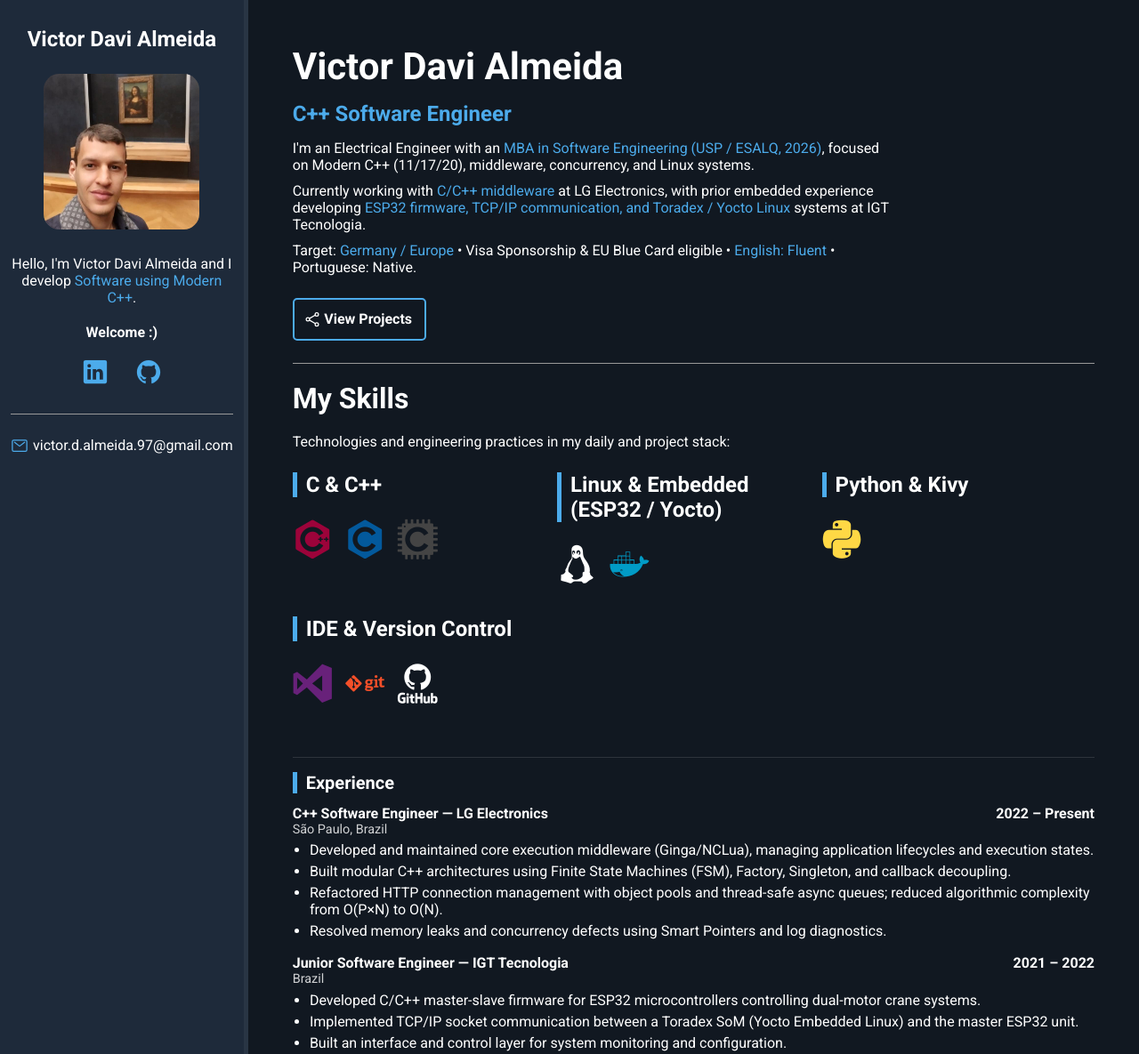
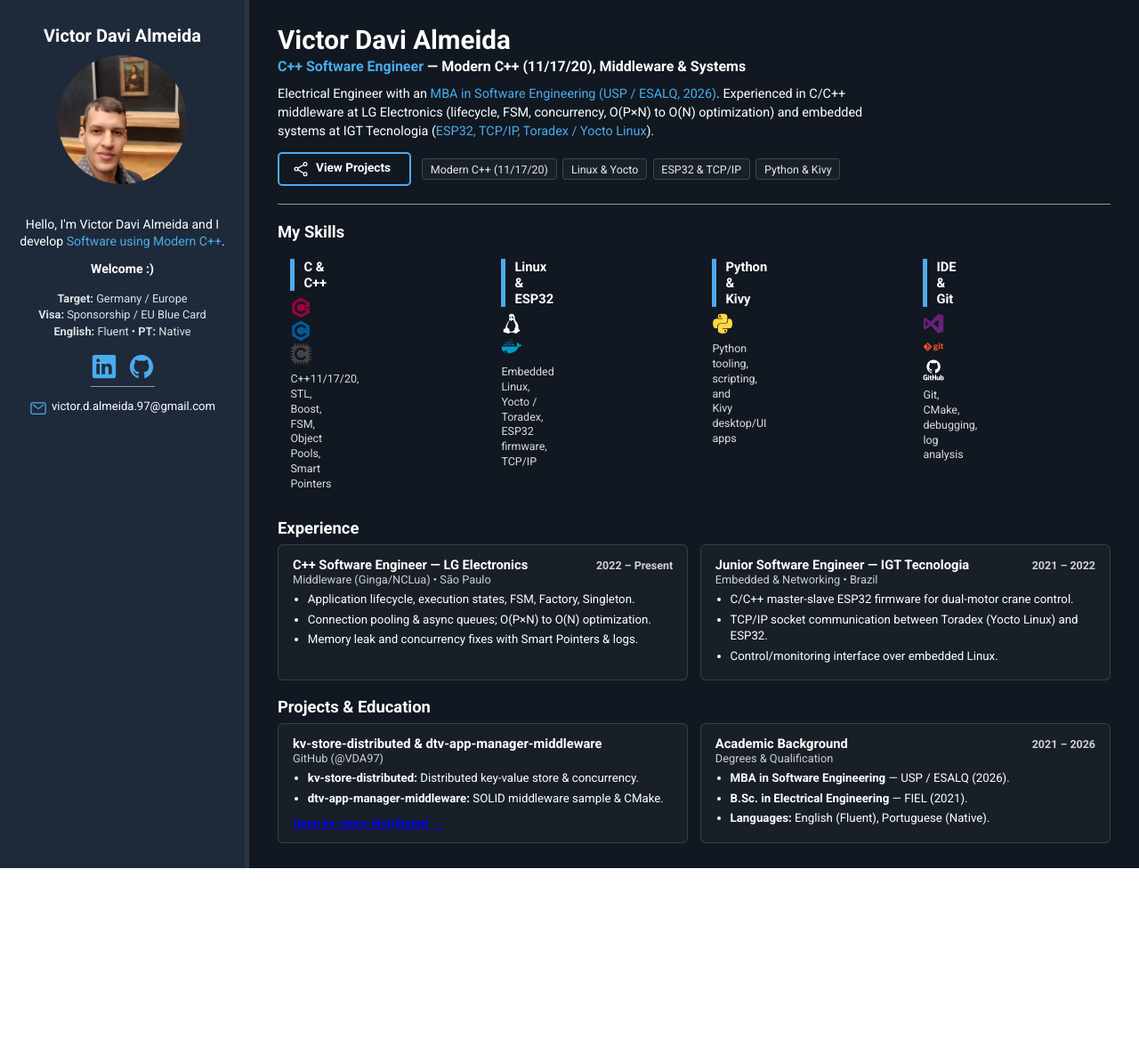
Before and after one commit to VDA97/VDA97.github.io, a plain HTML site: page index.html in a window 1280 px wide. Shown: the top 1185 px of the page at 89% size. After the commit the page ends 976 px from the top, so only its background shows below. Drawn offline with nearby package versions, Linux system fonts and the light colour scheme.

Commit message:
Enhance layout and content in index.html
Updated the layout and styling of the bio section, added skills and experience cards, and improved project descriptions.

```diff
--- a/index.html
+++ b/index.html
@@ -14,33 +14,193 @@
     <!--CSS Project-->
     <link rel="stylesheet" href="css/styles.css">
     <style>
-        /* Complementos leves sem quebrar seu css/styles.css */
-        .cv-block {
-            margin-top: 1.5rem;
-            padding-top: 1rem;
-            border-top: 1px solid rgba(255, 255, 255, 0.12);
+        /* Layout compacto, ícones contidos e blocos lado a lado */
+        #container {
+            display: flex;
+            min-height: 100vh;
         }
-        .cv-item {
-            margin-bottom: 1.1rem;
+        #bio-container {
+            flex: 0 0 280px;
+            padding: 1.75rem 1.25rem;
+            display: flex;
+            flex-direction: column;
+            align-items: center;
+            text-align: center;
+            gap: 0.65rem;
         }
-        .cv-item-header {
+        #bio-container h2 {
+            font-size: 1.25rem;
+            margin: 0;
+        }
+        #bio-image {
+            width: 145px;
+            height: 145px;
+            object-fit: cover;
+            border-radius: 50%;
+        }
+        #bio-container p {
+            font-size: 0.88rem;
+            line-height: 1.4;
+            margin: 0;
+        }
+        .side-meta {
+            font-size: 0.8rem;
+            opacity: 0.85;
+            line-height: 1.45;
+            margin-top: 0.25rem;
+        }
+        #social-container {
+            list-style: none;
+            padding: 0;
+            margin: 0.25rem 0;
+            display: flex;
+            gap: 0.75rem;
+            font-size: 1.3rem;
+        }
+        #email-container {
+            font-size: 0.82rem;
+            word-break: break-all;
+        }
+
+        #about-container {
+            flex: 1;
+            padding: 1.75rem 2rem;
+            max-width: 1120px;
+        }
+        #name {
+            font-size: 1.85rem;
+            margin: 0 0 0.2rem 0;
+        }
+        #title {
+            font-size: 1rem;
+            margin: 0 0 0.75rem 0;
+        }
+        .description {
+            font-size: 0.9rem;
+            line-height: 1.45;
+            margin: 0 0 0.55rem 0;
+        }
+        .top-actions {
+            display: flex;
+            align-items: center;
+            flex-wrap: wrap;
+            gap: 0.75rem;
+            margin: 0.75rem 0 1.25rem 0;
+        }
+        #btn-projects {
+            margin: 0;
+            padding: 0.45rem 0.9rem;
+            font-size: 0.85rem;
+        }
+        .pill-row {
+            display: flex;
+            flex-wrap: wrap;
+            gap: 0.4rem;
+            font-size: 0.78rem;
+            opacity: 0.9;
+        }
+        .pill {
+            padding: 0.2rem 0.55rem;
+            border-radius: 4px;
+            border: 1px solid rgba(255, 255, 255, 0.18);
+            background: rgba(255, 255, 255, 0.04);
+        }
+
+        #skills-section-title,
+        .section-heading {
+            font-size: 1.15rem;
+            margin: 1.15rem 0 0.5rem 0;
+        }
+
+        /* Ícones compactos para não inflar o layout */
+        #skills-container {
+            display: grid;
+            grid-template-columns: repeat(auto-fit, minmax(210px, 1fr));
+            gap: 0.75rem;
+            margin-top: 0.4rem;
+        }
+        .skills-box {
+            padding: 0.75rem 0.9rem;
+            margin: 0;
+        }
+        .skills-title {
+            font-size: 0.92rem;
+            margin-bottom: 0.4rem;
+        }
+        .skills-box i {
+            font-size: 1.45rem;
+            margin-right: 0.35rem;
+        }
+        .skill-note {
+            font-size: 0.78rem;
+            opacity: 0.85;
+            margin-top: 0.4rem;
+            line-height: 1.35;
+        }
+
+        /* Experiência, formação e projetos lado a lado */
+        .two-col-grid {
+            display: grid;
+            grid-template-columns: repeat(auto-fit, minmax(320px, 1fr));
+            gap: 0.85rem;
+            margin-top: 0.4rem;
+        }
+        .compact-card {
+            padding: 0.8rem 1rem;
+            border-radius: 6px;
+            border: 1px solid rgba(255, 255, 255, 0.14);
+            background: rgba(255, 255, 255, 0.03);
+        }
+        .card-head {
             display: flex;
             justify-content: space-between;
-            flex-wrap: wrap;
+            align-items: baseline;
             gap: 0.5rem;
+            font-size: 0.92rem;
             font-weight: 700;
         }
-        .cv-sub {
-            font-size: 0.9rem;
+        .card-period {
+            font-size: 0.78rem;
             opacity: 0.8;
-            margin-bottom: 0.35rem;
+            white-space: nowrap;
         }
-        .cv-list {
-            padding-left: 1.2rem;
-            margin-top: 0.25rem;
+        .card-sub {
+            font-size: 0.8rem;
+            opacity: 0.78;
+            margin-bottom: 0.4rem;
         }
-        .cv-list li {
-            margin-bottom: 0.3rem;
+        .compact-list {
+            padding-left: 1.05rem;
+            margin: 0;
+            font-size: 0.83rem;
+            line-height: 1.4;
+        }
+        .compact-list li {
+            margin-bottom: 0.25rem;
+        }
+        .compact-card a {
+            display: inline-block;
+            margin-top: 0.4rem;
+            font-size: 0.82rem;
+            font-weight: 700;
+        }
+
+        @media (max-width: 820px) {
+            #container {
+                flex-direction: column;
+            }
+            #bio-container {
+                flex: none;
+                width: 100%;
+                padding: 1.25rem 1rem;
+            }
+            #bio-image {
+                width: 115px;
+                height: 115px;
+            }
+            #about-container {
+                padding: 1.25rem 1rem;
+            }
         }
     </style>
 </head>
@@ -51,6 +211,13 @@
             <img id="bio-image" src="img/GitphotoVictor.jpg" alt="Victor Davi Almeida">
             <p>Hello, I'm Victor Davi Almeida and I develop <span class="highlight">Software using Modern C++</span>.</p>
             <p id="welcome-text">Welcome :)</p>
+
+            <div class="side-meta">
+                <div><strong>Target:</strong> Germany / Europe</div>
+                <div><strong>Visa:</strong> Sponsorship / EU Blue Card</div>
+                <div><strong>English:</strong> Fluent &bull; <strong>PT:</strong> Native</div>
+            </div>
+
             <ul id="social-container">
                 <li>
                     <a href="https://www.linkedin.com/in/victor-davi-almeida-660993386/" target="_blank" rel="noopener noreferrer" aria-label="LinkedIn">
@@ -63,6 +230,7 @@
                     </a>
                 </li>
             </ul>
+
             <div id="email-container">
                 <ion-icon name="mail-outline"></ion-icon>
                 <a href="mailto:victor.d.almeida.97@gmail.com">victor.d.almeida.97@gmail.com</a>
@@ -71,93 +239,106 @@
 
         <section id="about-container">
             <h1 id="name">Victor Davi Almeida</h1>
-            <p id="title"><span class="highlight">C++ Software Engineer</span></p>
+            <p id="title"><span class="highlight">C++ Software Engineer</span> &mdash; Modern C++ (11/17/20), Middleware &amp; Systems</p>
             <p class="description">
-                I'm an Electrical Engineer with an <span class="highlight">MBA in Software Engineering (USP / ESALQ, 2026)</span>, focused on Modern C++ (11/17/20), middleware, concurrency, and Linux systems.
-            </p>
-            <p class="description">
-                Currently working with <span class="highlight">C/C++ middleware</span> at LG Electronics, with prior embedded experience developing <span class="highlight">ESP32 firmware, TCP/IP communication, and Toradex / Yocto Linux</span> systems at IGT Tecnologia.
-            </p>
-            <p class="description">
-                Target: <span class="highlight">Germany / Europe</span> &bull; Visa Sponsorship &amp; EU Blue Card eligible &bull; <span class="highlight">English: Fluent</span> &bull; Portuguese: Native.
+                Electrical Engineer with an <span class="highlight">MBA in Software Engineering (USP / ESALQ, 2026)</span>. Experienced in C/C++ middleware at LG Electronics (lifecycle, FSM, concurrency, O(P&times;N) to O(N) optimization) and embedded systems at IGT Tecnologia (<span class="highlight">ESP32, TCP/IP, Toradex / Yocto Linux</span>).
             </p>
 
-            <a href="https://github.com/VDA97?tab=repositories" target="_blank" rel="noopener noreferrer" id="btn-projects">
-                <ion-icon name="share-social-outline"></ion-icon>
-                <span>View Projects</span>
-            </a>
+            <div class="top-actions">
+                <a href="https://github.com/VDA97?tab=repositories" target="_blank" rel="noopener noreferrer" id="btn-projects">
+                    <ion-icon name="share-social-outline"></ion-icon>
+                    <span>View Projects</span>
+                </a>
+                <div class="pill-row">
+                    <span class="pill">Modern C++ (11/17/20)</span>
+                    <span class="pill">Linux &amp; Yocto</span>
+                    <span class="pill">ESP32 &amp; TCP/IP</span>
+                    <span class="pill">Python &amp; Kivy</span>
+                </div>
+            </div>
 
             <h2 id="skills-section-title">My Skills</h2>
-            <p class="description">Technologies and engineering practices in my daily and project stack:</p>
             <div id="skills-container">
                 <div class="skills-box">
                     <p class="skills-title">C &amp; C++</p>
                     <i class="devicon-cplusplus-plain colored"></i>
                     <i class="devicon-c-plain colored"></i>
                     <i class="devicon-embeddedc-plain colored"></i>
+                    <div class="skill-note">C++11/17/20, STL, Boost, FSM, Object Pools, Smart Pointers</div>
                 </div>
                 <div class="skills-box">
-                    <p class="skills-title">Linux &amp; Embedded (ESP32 / Yocto)</p>
+                    <p class="skills-title">Linux &amp; ESP32</p>
                     <i class="devicon-linux-plain"></i>
                     <i class="devicon-docker-plain colored"></i>
+                    <div class="skill-note">Embedded Linux, Yocto / Toradex, ESP32 firmware, TCP/IP</div>
                 </div>
                 <div class="skills-box">
                     <p class="skills-title">Python &amp; Kivy</p>
                     <i class="devicon-python-plain colored"></i>
+                    <div class="skill-note">Python tooling, scripting, and Kivy desktop/UI apps</div>
                 </div>
                 <div class="skills-box">
-                    <p class="skills-title">IDE &amp; Version Control</p>
+                    <p class="skills-title">IDE &amp; Git</p>
                     <i class="devicon-visualstudio-plain colored"></i>
                     <i class="devicon-git-plain-wordmark colored"></i>
                     <i class="devicon-github-original-wordmark"></i>
+                    <div class="skill-note">Git, CMake, debugging, log analysis</div>
                 </div>
             </div>
 
-            <div class="cv-block">
-                <h2 class="skills-title" style="font-size: 1.25rem; margin-bottom: 0.8rem;">Experience</h2>
-
-                <div class="cv-item">
-                    <div class="cv-item-header">
-                        <span>C++ Software Engineer — LG Electronics</span>
-                        <span>2022 – Present</span>
+            <h2 class="section-heading">Experience</h2>
+            <div class="two-col-grid">
+                <div class="compact-card">
+                    <div class="card-head">
+                        <span>C++ Software Engineer &mdash; LG Electronics</span>
+                        <span class="card-period">2022 &ndash; Present</span>
                     </div>
-                    <div class="cv-sub">São Paulo, Brazil</div>
-                    <ul class="cv-list">
-                        <li>Developed and maintained core execution middleware (Ginga/NCLua), managing application lifecycles and execution states.</li>
-                        <li>Built modular C++ architectures using Finite State Machines (FSM), Factory, Singleton, and callback decoupling.</li>
-                        <li>Refactored HTTP connection management with object pools and thread-safe async queues; reduced algorithmic complexity from O(P&times;N) to O(N).</li>
-                        <li>Resolved memory leaks and concurrency defects using Smart Pointers and log diagnostics.</li>
+                    <div class="card-sub">Middleware (Ginga/NCLua) &bull; S&atilde;o Paulo</div>
+                    <ul class="compact-list">
+                        <li>Application lifecycle, execution states, FSM, Factory, Singleton.</li>
+                        <li>Connection pooling &amp; async queues; O(P&times;N) to O(N) optimization.</li>
+                        <li>Memory leak and concurrency fixes with Smart Pointers &amp; logs.</li>
                     </ul>
                 </div>
 
-                <div class="cv-item">
-                    <div class="cv-item-header">
-                        <span>Junior Software Engineer — IGT Tecnologia</span>
-                        <span>2021 – 2022</span>
+                <div class="compact-card">
+                    <div class="card-head">
+                        <span>Junior Software Engineer &mdash; IGT Tecnologia</span>
+                        <span class="card-period">2021 &ndash; 2022</span>
                     </div>
-                    <div class="cv-sub">Brazil</div>
-                    <ul class="cv-list">
-                        <li>Developed C/C++ master-slave firmware for ESP32 microcontrollers controlling dual-motor crane systems.</li>
-                        <li>Implemented TCP/IP socket communication between a Toradex SoM (Yocto Embedded Linux) and the master ESP32 unit.</li>
-                        <li>Built an interface and control layer for system monitoring and configuration.</li>
+                    <div class="card-sub">Embedded &amp; Networking &bull; Brazil</div>
+                    <ul class="compact-list">
+                        <li>C/C++ master-slave ESP32 firmware for dual-motor crane control.</li>
+                        <li>TCP/IP socket communication between Toradex (Yocto Linux) and ESP32.</li>
+                        <li>Control/monitoring interface over embedded Linux.</li>
                     </ul>
                 </div>
             </div>
 
-            <div class="cv-block">
-                <h2 class="skills-title" style="font-size: 1.25rem; margin-bottom: 0.8rem;">Education &amp; Featured Projects</h2>
-                <div class="cv-item">
-                    <div class="cv-item-header">
-                        <span>MBA in Software Engineering — USP / ESALQ</span>
-                        <span>2026</span>
+            <h2 class="section-heading">Projects &amp; Education</h2>
+            <div class="two-col-grid">
+                <div class="compact-card">
+                    <div class="card-head">
+                        <span>kv-store-distributed &amp; dtv-app-manager-middleware</span>
                     </div>
-                    <div class="cv-sub">B.Sc. in Electrical Engineering — FIEL (2021)</div>
+                    <div class="card-sub">GitHub (@VDA97)</div>
+                    <ul class="compact-list">
+                        <li><strong>kv-store-distributed:</strong> Distributed key-value store &amp; concurrency.</li>
+                        <li><strong>dtv-app-manager-middleware:</strong> SOLID middleware sample &amp; CMake.</li>
+                    </ul>
+                    <a href="https://github.com/VDA97/kv-store-distributed" target="_blank" rel="noopener noreferrer">Open kv-store-distributed &rarr;</a>
                 </div>
-                <div class="cv-item">
-                    <ul class="cv-list">
-                        <li><strong>kv-store-distributed</strong>: Distributed key-value store exploration in C++ (concurrency, storage, system design).</li>
-                        <li><strong>dtv-app-manager-middleware</strong>: Middleware application manager sample using SOLID principles, CMake, and unit tests.</li>
-                        <li><strong>Python &amp; Kivy</strong>: Python tooling, scripting, and Kivy GUI application development.</li>
+
+                <div class="compact-card">
+                    <div class="card-head">
+                        <span>Academic Background</span>
+                        <span class="card-period">2021 &ndash; 2026</span>
+                    </div>
+                    <div class="card-sub">Degrees &amp; Qualification</div>
+                    <ul class="compact-list">
+                        <li><strong>MBA in Software Engineering</strong> &mdash; USP / ESALQ (2026).</li>
+                        <li><strong>B.Sc. in Electrical Engineering</strong> &mdash; FIEL (2021).</li>
+                        <li><strong>Languages:</strong> English (Fluent), Portuguese (Native).</li>
                     </ul>
                 </div>
             </div>
```
